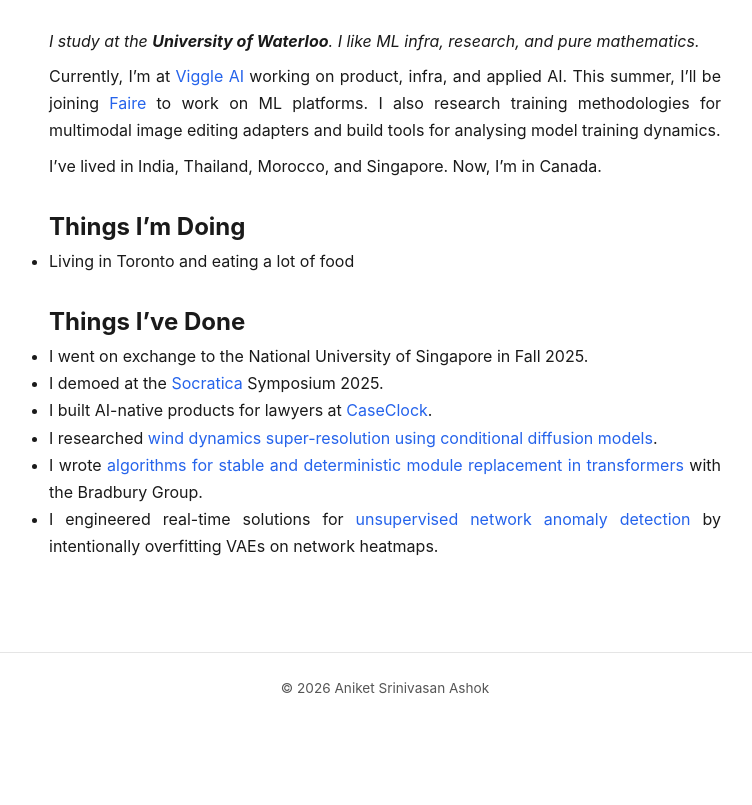
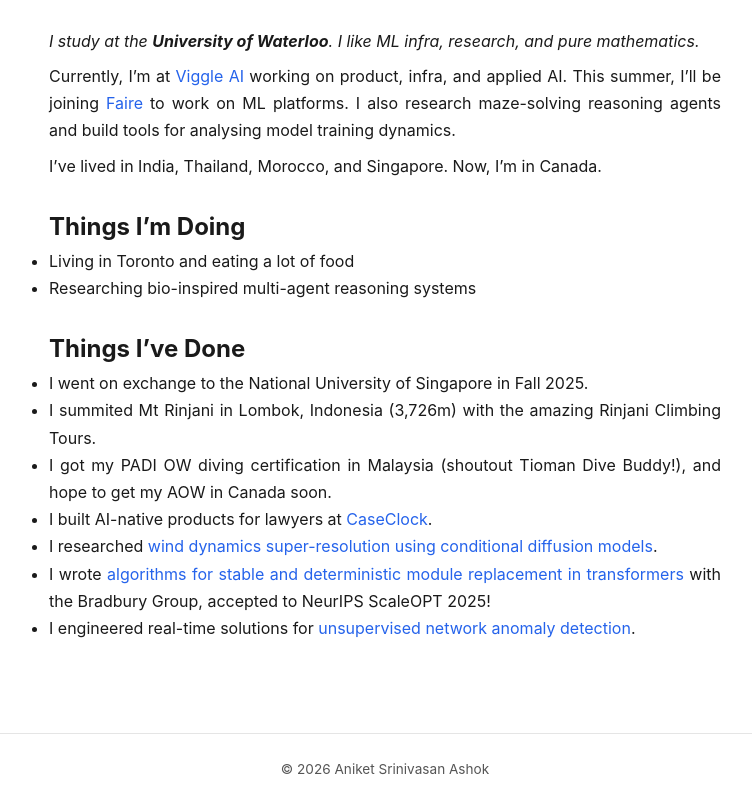
Before and after one commit to aniketsrinivasan/aniketsrinivasan.github.io, a Jekyll site: the page built from index.md, in a window 1280 px wide, cut to the strip 265-1070 px from the top of the page. Shown: the whole strip, without its empty margins (255-1007 px from the left). Built offline with Jekyll 4.4.1, drawn with Linux system fonts in a browser that asks for light colours; before the commit the page ends 989 px from its top, so only the background shows below that.

Commit message:
Revise personal information and accomplishments
Updated current research focus and added recent achievements.

```diff
--- a/index.md
+++ b/index.md
@@ -21,7 +21,7 @@ title: Home
 
 <div style="margin-top: 0.5rem;"></div>
 
-Currently, I'm at [Viggle AI](https://viggle.ai/) working on product, infra, and applied AI. This summer, I'll be joining [Faire](https://faire.com) to work on ML platforms. I also research training methodologies for multimodal image editing adapters and build tools for analysing model training dynamics.
+Currently, I'm at [Viggle AI](https://viggle.ai/) working on product, infra, and applied AI. This summer, I'll be joining [Faire](https://faire.com) to work on ML platforms. I also research maze-solving reasoning agents and build tools for analysing model training dynamics.
 
 <div style="margin-top: 0.5rem;"></div>
 
@@ -31,16 +31,18 @@ I've lived in India, Thailand, Morocco, and Singapore. Now, I'm in Canada.
 
 ## Things I'm Doing
 - Living in Toronto and eating a lot of food
+- Researching bio-inspired multi-agent reasoning systems
 
 <br>
 
 ## Things I've Done
 - I went on exchange to the National University of Singapore in Fall 2025.
-- I demoed at the [Socratica](https://www.socratica.info/) Symposium 2025.
+- I summited Mt Rinjani in Lombok, Indonesia (3,726m) with the amazing Rinjani Climbing Tours.
+- I got my PADI OW diving certification in Malaysia (shoutout Tioman Dive Buddy!), and hope to get my AOW in Canada soon.
 - I built AI-native products for lawyers at [CaseClock](https://caseclock.ai/).
 - I researched [wind dynamics super-resolution using conditional diffusion models](https://arxiv.org/abs/2512.13729).
-- I wrote [algorithms for stable and deterministic module replacement in transformers](https://arxiv.org/abs/2511.18670) with the Bradbury Group.
-- I engineered real-time solutions for [unsupervised network anomaly detection](https://www.trisul.org/blog/deep-learning-network-monitoring/) by intentionally overfitting VAEs on network heatmaps.
+- I wrote [algorithms for stable and deterministic module replacement in transformers](https://arxiv.org/abs/2511.18670) with the Bradbury Group, accepted to NeurIPS ScaleOPT 2025!
+- I engineered real-time solutions for [unsupervised network anomaly detection](https://www.trisul.org/blog/deep-learning-network-monitoring/).
 
 <br>
 
```
